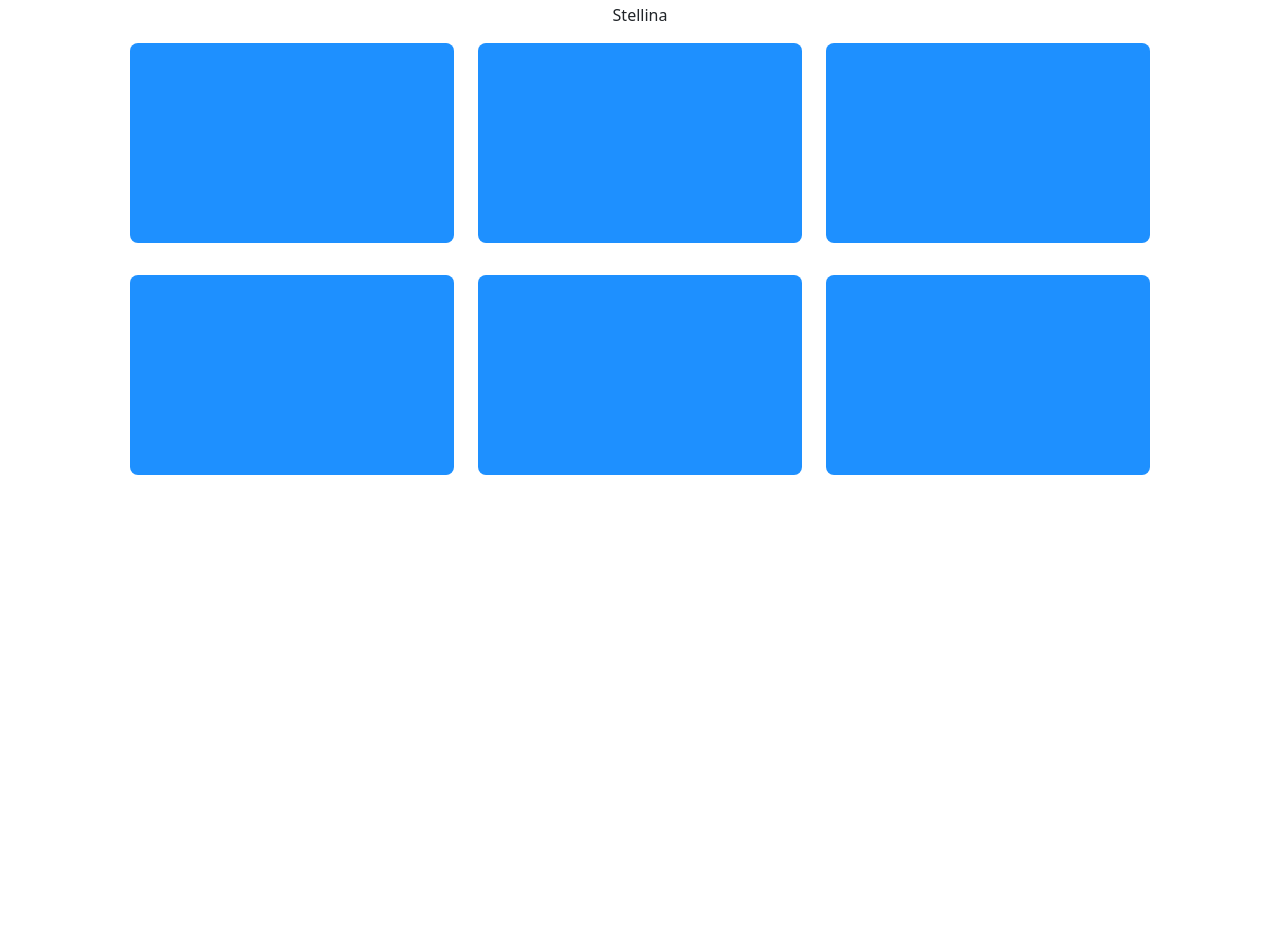
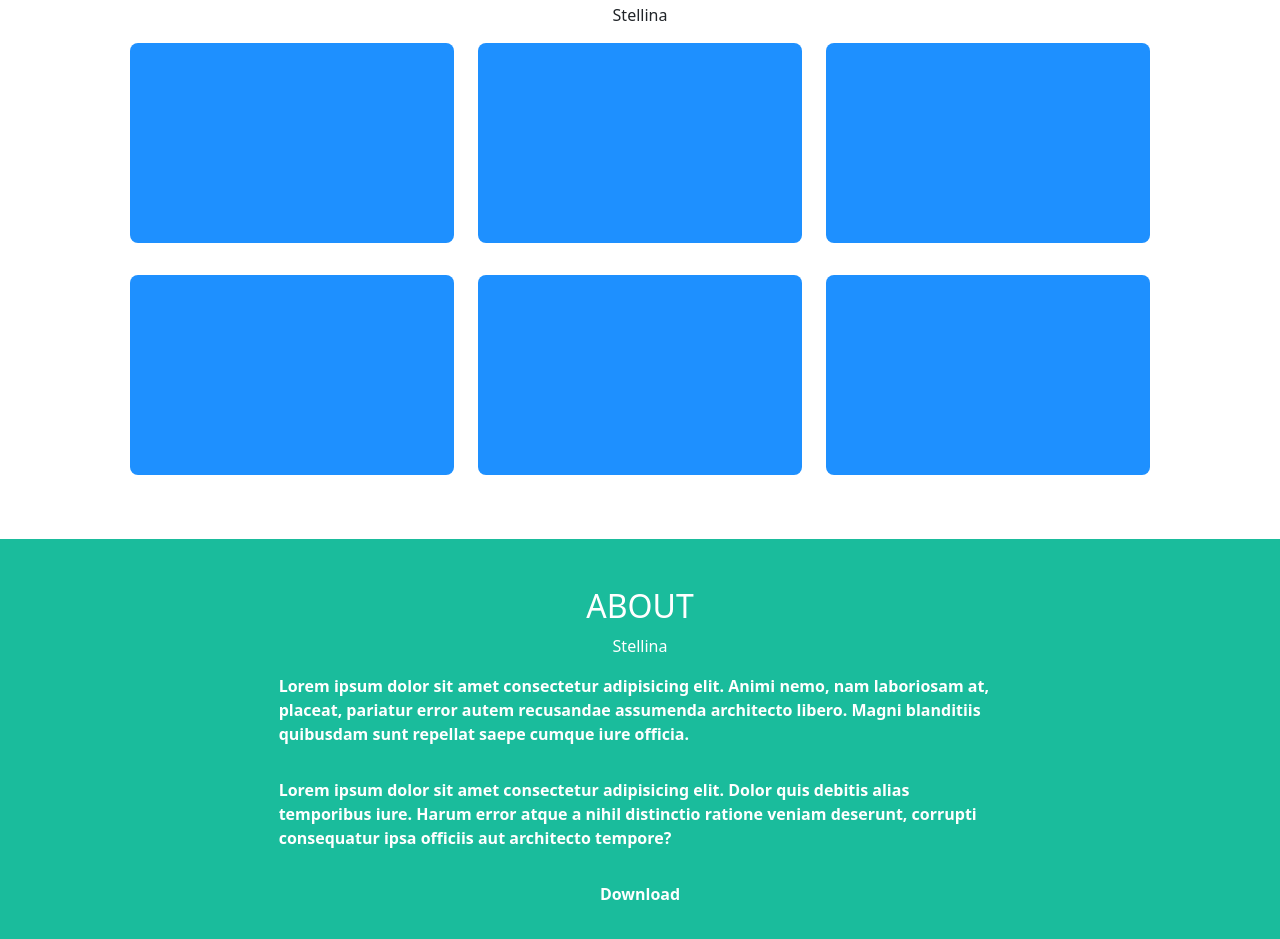
Before and after one commit to AndreaMinelli/html-css-bootstrap-freelancer, a plain HTML site: page index.html in a window 1280 px wide. Shown: the part 591-1530 px from the top of the page. Before the commit the page ends 1130 px from the top, so only its background shows below. Drawn offline with nearby package versions, Linux system fonts and the light colour scheme.

Commit message:
Completata section about 480px

```diff
--- a/index.html
+++ b/index.html
@@ -56,6 +56,35 @@
                 </div>
             </div>
         </section>
+        <section id="about" class="container-fluid pt-5 pb-3 text-white bg-watergreen">
+            <div class="row text-center">
+                <div class="col-12">
+                    <h2>ABOUT</h2>
+                </div>
+                <div class="col-12">
+                    Stellina
+                </div>
+            </div>
+            <div class="row fw-semibold">
+                <div class="col-7 mt-3 mx-auto">
+                    <p>
+                        Lorem ipsum dolor sit amet consectetur adipisicing elit. Animi nemo, nam
+                        laboriosam at, placeat, pariatur error autem recusandae assumenda architecto libero. Magni
+                        blanditiis quibusdam sunt repellat saepe cumque iure officia.
+                    </p>
+                </div>
+                <div class="col-7 mt-3 mx-auto">
+                    <p>
+                        Lorem ipsum dolor sit amet consectetur adipisicing elit. Dolor quis
+                        debitis alias temporibus iure. Harum error atque a nihil distinctio ratione veniam deserunt,
+                        corrupti consequatur ipsa officiis aut architecto tempore?
+                    </p>
+                </div>
+                <div class="col-7 mt-3 mx-auto text-center">
+                    Download
+                </div>
+            </div>
+        </section>
     </main>
 </body>
 
```
